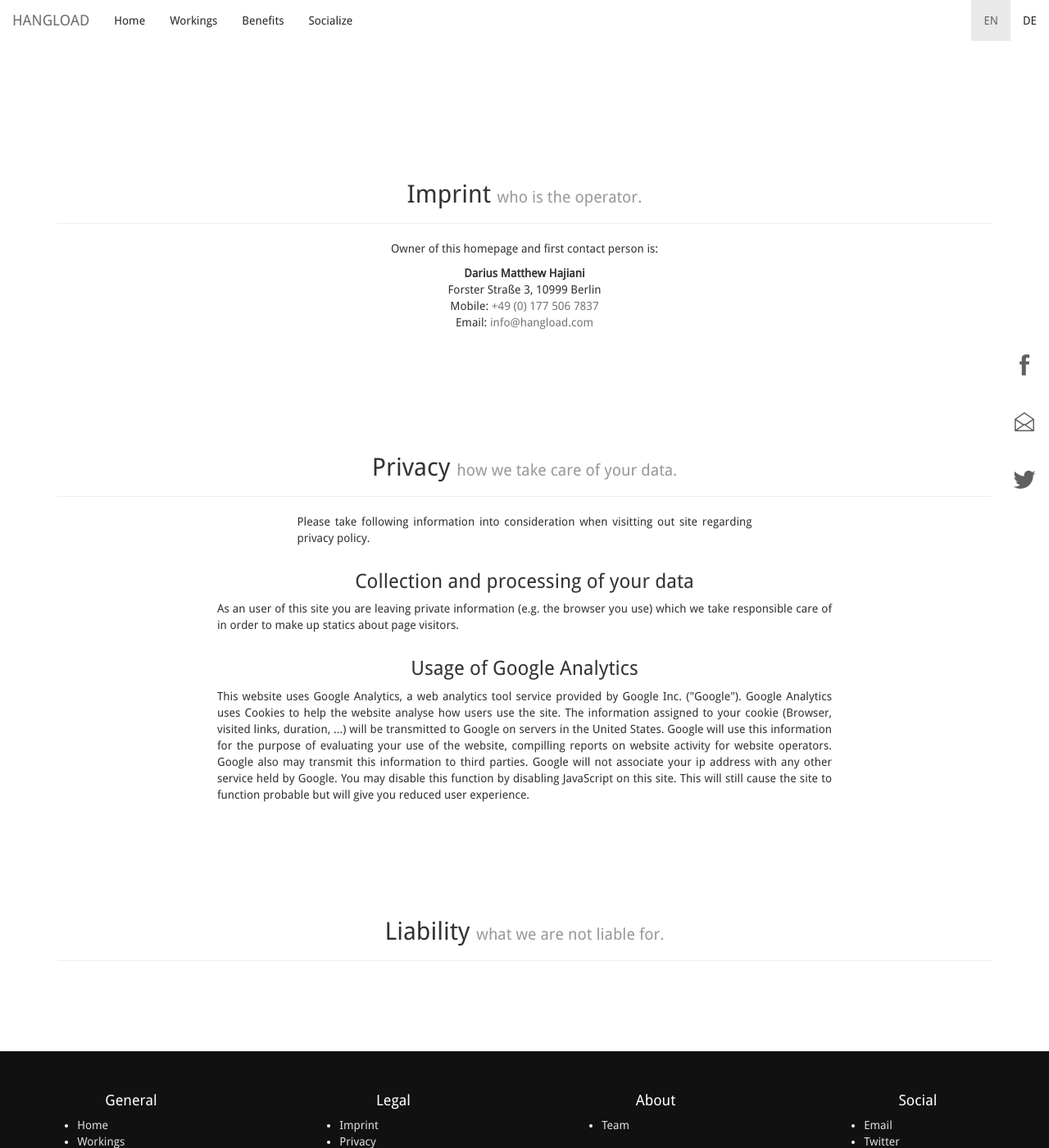
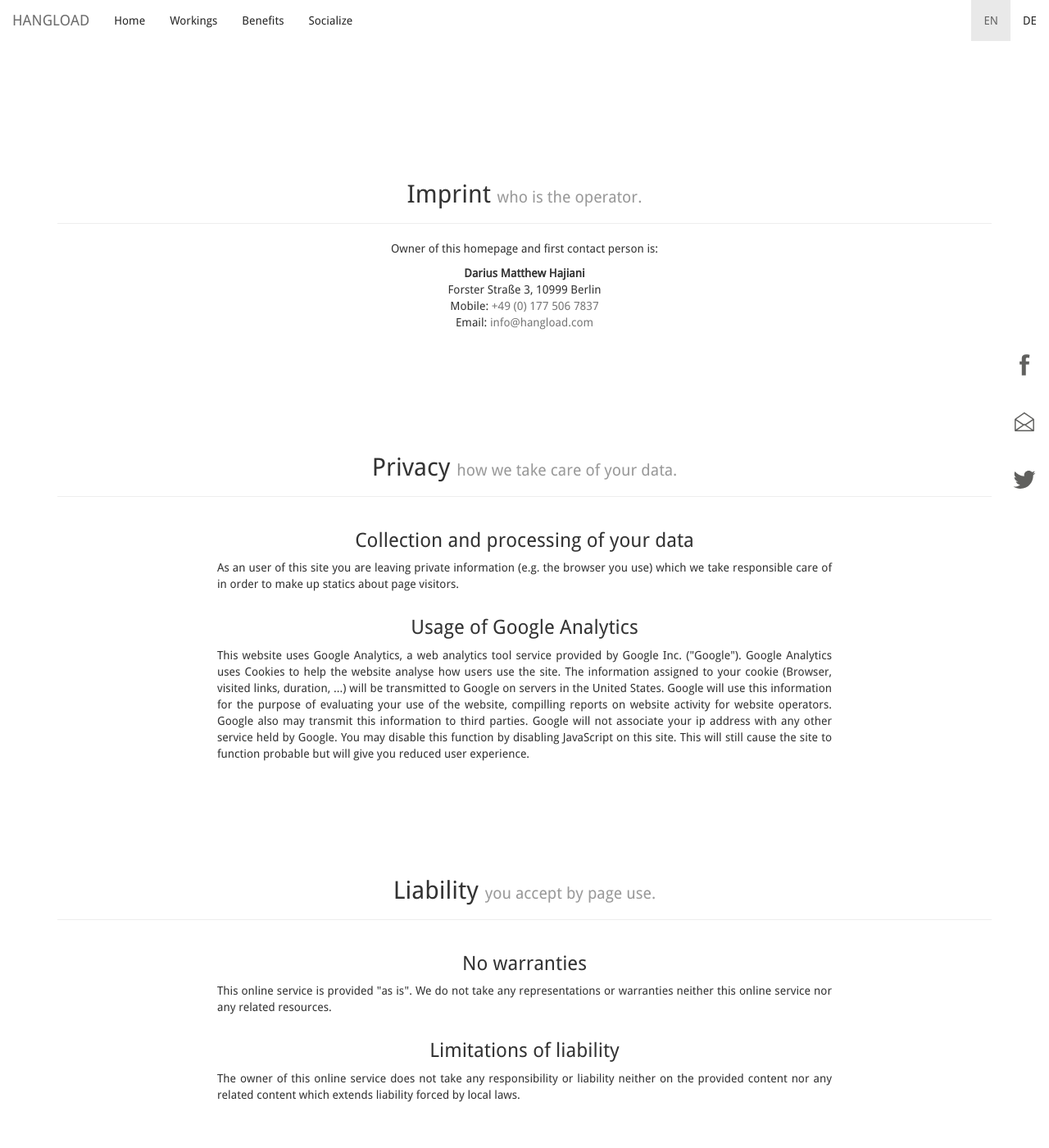
Before and after one commit to bodokaiser/hangload.com, a Jekyll site: the page built from legal.html, in a window 1280 px wide and 1400 px high. Shown: the whole window at 82% size. Built offline with Jekyll 4.4.1, drawn with Linux system fonts in a browser that asks for light colours; Markdown is read by kramdown in place of the engine named in the settings.

Commit message:
added liability section to legal.html

```diff
--- a/legal.html
+++ b/legal.html
@@ -55,14 +55,6 @@ prefix: ..
     </div>
   </div>
   <div class="row">
-    <div class="col-xs-6 col-xs-offset-3">
-      <p class="text-justify">
-        Please take following information into consideration when visitting
-        out site regarding privacy policy.
-      </p>
-    </div>
-  </div>
-  <div class="row">
     <div class="col-xs-8 col-xs-offset-2">
       <h3 class="text-center">
         Collection and processing of your data
@@ -103,10 +95,34 @@ prefix: ..
         <h2 class="text-center">
           Liability
           <small>
-            what we are not liable for.
+            you accept by page use.
           </small>
         </h2>
       </div>
     </div>
   </div>
+  <div class="row">
+    <div class="col-xs-8 col-xs-offset-2">
+      <h3 class="text-center">
+        No warranties
+      </h3>
+      <p class="text-justify">
+        This online service is provided "as is". We do not take any
+        representations or warranties neither this online service nor any
+        related resources.
+      </p>
+    </div>
+  </div>
+  <div class="row">
+    <div class="col-xs-8 col-xs-offset-2">
+      <h3 class="text-center">
+        Limitations of liability
+      </h3>
+      <p class="text-justify">
+        The owner of this online service does not take any responsibility or
+        liability neither on the provided content nor any related content
+        which extends liability forced by local laws.
+      </p>
+    </div>
+  </div>
 </article>
```
